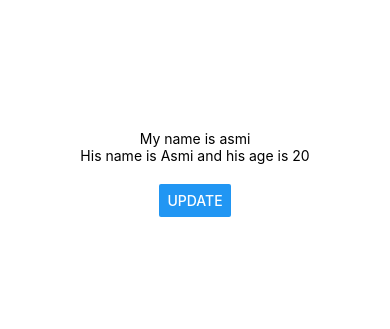
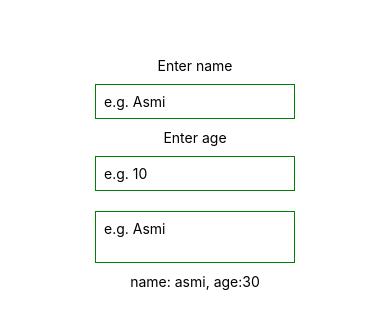
Before and after one commit to AsmitaGauri/React-Native, a React Native app: screen / in a window 390 px wide. Shown: the part 249-578 px from the top of the page. Built offline with nearby package versions, Linux system fonts and the light colour scheme.

Commit message:
Text Inputs

```diff
--- a/App.js
+++ b/App.js
@@ -1,28 +1,35 @@
 import { StatusBar } from 'expo-status-bar';
 import React,{useState} from 'react';
-import { StyleSheet, Text, View,Button } from 'react-native';
+import { StyleSheet, Text, View,TextInput } from 'react-native';
 
 // functional component
 export default function App() {
   const [name,setName]=useState("asmi");
-  const [person,setPerson]=useState({name:"Asmi",age:"20"});
+  const [age,setAge]=useState("30");
 
-  const clickHandler=()=>{
-    setName('Asmita');
-    setPerson({name:"Hehehe",age:"100"});
-  }
 
   return (
     <View style={styles.container}>
-        <Text>My name is {name}</Text>
-        <Text>His name is {person.name} and his age is {person.age}</Text>
-      <View style={styles.button}>
-        {/* We cannot style a button therefore we need to add view at the top */}
-        {/* We have to add props for button */}
-        <Button title="update" onPress={clickHandler}/>
-      </View>
+        <Text>Enter name</Text>
+        <TextInput
+        style={styles.input}
+        placeholder="e.g. Asmi"
+        onChangeText={(val)=> setName(val)}/>
 
-      <StatusBar style="auto" />
+        <Text>Enter age</Text>
+        <TextInput
+        keyboardType='numeric'
+        style={styles.input}
+        placeholder="e.g. 10"
+        onChangeText={(val)=> setAge(val)}/>
+
+        {/* Lets you write multiple lines */}
+        <TextInput
+        multiline
+        style={styles.input}
+        placeholder="e.g. Asmi"
+        />
+       <Text>name: {name}, age:{age}</Text>
     </View>
   );
 }
@@ -37,5 +44,12 @@
   },
   button:{
     marginTop:20
+  },
+  input:{
+    borderWidth:1,
+    padding:8,
+    width:200,
+    margin:10,
+    borderColor:'green'
   }
 });
```
